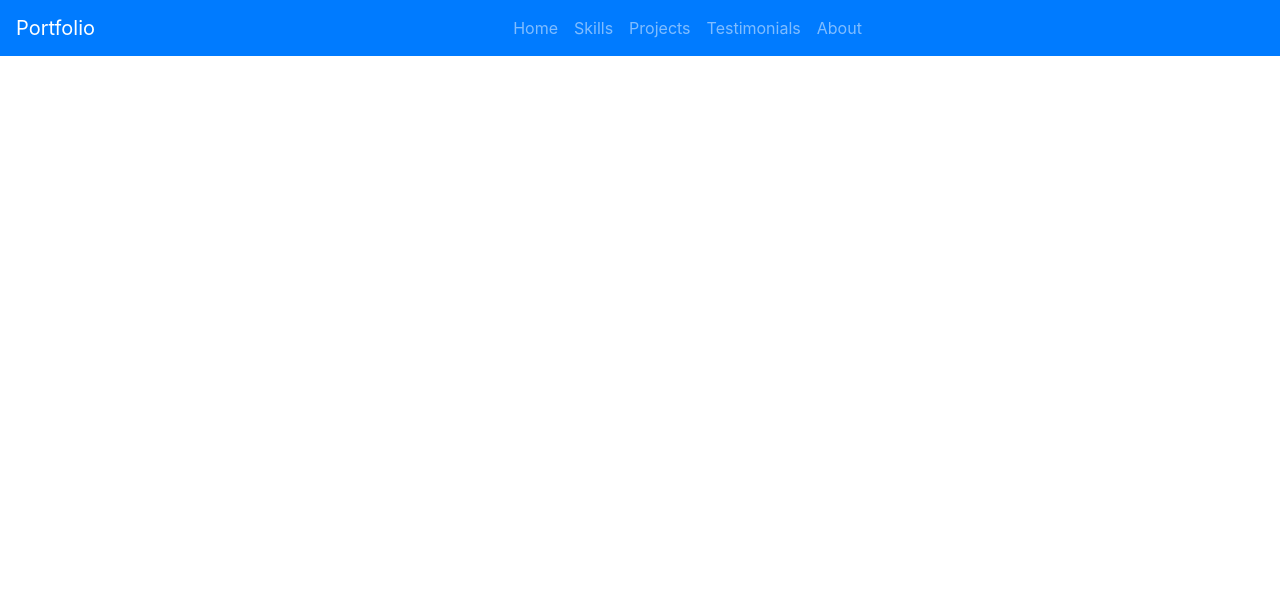
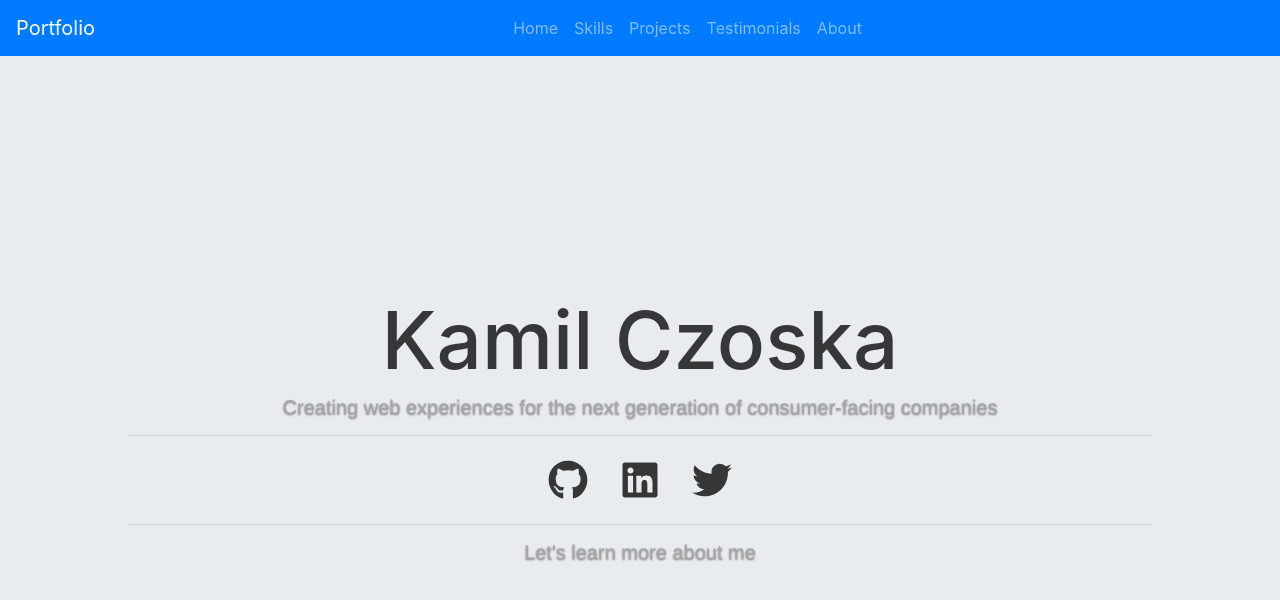
Before and after one commit to kamilDevguru/react-portfolio, a React app: page / in a window 1280 px wide. Shown: the top 600 px of the page. Built offline with nearby package versions, Linux system fonts and the light colour scheme.

Commit message:
Work on jumbotron

```diff
--- /dev/null
+++ b/src/App.css
@@ -0,0 +1,6 @@
+* {
+  box-sizing: border-box;
+  margin: 0;
+  color: hsla(204,12.449720506%,0%,0.77);
+  font-family: 'BlinkMacSystemFont','Segoe UI','Roboto','Oxygen','Ubuntu','Cantarell','Fira Sans','Droid Sans','Helvetica Neue',sans-serif;
+}
--- a/src/App.js
+++ b/src/App.js
@@ -1,12 +1,16 @@
 import React from 'react';
 
 import Header from './components/layout/Header'
+import HomeSection from './components/HomeSection';
+
+import './App.css';
 
 class App extends React.Component {
   render() {
     return (
       <>
         <Header />
+        <HomeSection />
       </>
     )
   }
--- /dev/null
+++ b/src/components/HomeSection.css
@@ -0,0 +1,44 @@
+.home-section {
+  position: relative;
+  height: calc(100vh - 56px);
+  min-height: 500px;
+  width: 100%;
+  background: #e9ecef;
+  text-align: center;
+  overflow: hidden;
+  display: flex;
+  align-items: center;
+}
+
+.jumbotron {
+  display: inline-block;
+  vertical-align: middle;
+  margin: 0 auto;
+  width: 85%;
+  padding-bottom: 30px;
+  text-align: center;
+  height: 50vh;
+}
+
+.jumbotron h1 {
+  font-size: 80px;
+}
+
+.jumbotron h3 {
+  font: 18px helvetica,serif;
+  font-size: 20px;
+  color: #a8a8a8;
+  margin: 0 auto;
+  width: 70%;
+  text-shadow: 0 1px 2px rgba(0,0,0,.5);
+}
+
+.jumbotron .social-container svg:hover {
+  fill: #11abb0;
+}
+
+.jumbotron .social-container a svg{
+  height: 40px;
+  width: 40px;
+  transition: 1s;
+}
--- /dev/null
+++ b/src/components/HomeSection.js
@@ -0,0 +1,40 @@
+import React from 'react';
+import { Jumbotron, Nav } from 'react-bootstrap';
+
+import './HomeSection.css';
+
+class HomeSection extends React.Component {
+  render() {
+    return (
+      <div class="home-section" id="home">
+        <Jumbotron>
+          <h1>Kamil Czoska</h1>
+          <h3>
+            Creating web experiences for the next generation of consumer-facing companies
+          </h3>
+          <hr />
+          <Nav className="justify-content-center social-container">
+            <Nav.Link href="https://github.com/kamilDevguru" target="_blank">
+              <svg stroke="currentColor" fill="currentColor" stroke-width="0" viewBox="0 0 496 512" height="1em" width="1em" data-reactid="26">
+                <path d="M165.9 397.4c0 2-2.3 3.6-5.2 3.6-3.3.3-5.6-1.3-5.6-3.6 0-2 2.3-3.6 5.2-3.6 3-.3 5.6 1.3 5.6 3.6zm-31.1-4.5c-.7 2 1.3 4.3 4.3 4.9 2.6 1 5.6 0 6.2-2s-1.3-4.3-4.3-5.2c-2.6-.7-5.5.3-6.2 2.3zm44.2-1.7c-2.9.7-4.9 2.6-4.6 4.9.3 2 2.9 3.3 5.9 2.6 2.9-.7 4.9-2.6 4.6-4.6-.3-1.9-3-3.2-5.9-2.9zM244.8 8C106.1 8 0 113.3 0 252c0 110.9 69.8 205.8 169.5 239.2 12.8 2.3 17.3-5.6 17.3-12.1 0-6.2-.3-40.4-.3-61.4 0 0-70 15-84.7-29.8 0 0-11.4-29.1-27.8-36.6 0 0-22.9-15.7 1.6-15.4 0 0 24.9 2 38.6 25.8 21.9 38.6 58.6 27.5 72.9 20.9 2.3-16 8.8-27.1 16-33.7-55.9-6.2-112.3-14.3-112.3-110.5 0-27.5 7.6-41.3 23.6-58.9-2.6-6.5-11.1-33.3 2.6-67.9 20.9-6.5 69 27 69 27 20-5.6 41.5-8.5 62.8-8.5s42.8 2.9 62.8 8.5c0 0 48.1-33.6 69-27 13.7 34.7 5.2 61.4 2.6 67.9 16 17.7 25.8 31.5 25.8 58.9 0 96.5-58.9 104.2-114.8 110.5 9.2 7.9 17 22.9 17 46.4 0 33.7-.3 75.4-.3 83.6 0 6.5 4.6 14.4 17.3 12.1C428.2 457.8 496 362.9 496 252 496 113.3 383.5 8 244.8 8zM97.2 352.9c-1.3 1-1 3.3.7 5.2 1.6 1.6 3.9 2.3 5.2 1 1.3-1 1-3.3-.7-5.2-1.6-1.6-3.9-2.3-5.2-1zm-10.8-8.1c-.7 1.3.3 2.9 2.3 3.9 1.6 1 3.6.7 4.3-.7.7-1.3-.3-2.9-2.3-3.9-2-.6-3.6-.3-4.3.7zm32.4 35.6c-1.6 1.3-1 4.3 1.3 6.2 2.3 2.3 5.2 2.6 6.5 1 1.3-1.3.7-4.3-1.3-6.2-2.2-2.3-5.2-2.6-6.5-1zm-11.4-14.7c-1.6 1-1.6 3.6 0 5.9 1.6 2.3 4.3 3.3 5.6 2.3 1.6-1.3 1.6-3.9 0-6.2-1.4-2.3-4-3.3-5.6-2z" data-reactid="27">
+                </path>
+              </svg>
+            </Nav.Link>
+            <Nav.Link href="https://www.linkedin.com/" target="_blank">
+              <svg stroke="currentColor" fill="currentColor" stroke-width="0" viewBox="0 0 448 512" height="1em" width="1em" data-reactid="30"><path d="M416 32H31.9C14.3 32 0 46.5 0 64.3v383.4C0 465.5 14.3 480 31.9 480H416c17.6 0 32-14.5 32-32.3V64.3c0-17.8-14.4-32.3-32-32.3zM135.4 416H69V202.2h66.5V416zm-33.2-243c-21.3 0-38.5-17.3-38.5-38.5S80.9 96 102.2 96c21.2 0 38.5 17.3 38.5 38.5 0 21.3-17.2 38.5-38.5 38.5zm282.1 243h-66.4V312c0-24.8-.5-56.7-34.5-56.7-34.6 0-39.9 27-39.9 54.9V416h-66.4V202.2h63.7v29.2h.9c8.9-16.8 30.6-34.5 62.9-34.5 67.2 0 79.7 44.3 79.7 101.9V416z" data-reactid="31"></path></svg>
+            </Nav.Link>
+            <Nav.Link href="https://twitter.com/KonusDan" target="_blank">
+              <svg stroke="currentColor" fill="currentColor" stroke-width="0" viewBox="0 0 512 512" height="1em" width="1em" data-reactid="34"><path d="M459.37 151.716c.325 4.548.325 9.097.325 13.645 0 138.72-105.583 298.558-298.558 298.558-59.452 0-114.68-17.219-161.137-47.106 8.447.974 16.568 1.299 25.34 1.299 49.055 0 94.213-16.568 130.274-44.832-46.132-.975-84.792-31.188-98.112-72.772 6.498.974 12.995 1.624 19.818 1.624 9.421 0 18.843-1.3 27.614-3.573-48.081-9.747-84.143-51.98-84.143-102.985v-1.299c13.969 7.797 30.214 12.67 47.431 13.319-28.264-18.843-46.781-51.005-46.781-87.391 0-19.492 5.197-37.36 14.294-52.954 51.655 63.675 129.3 105.258 216.365 109.807-1.624-7.797-2.599-15.918-2.599-24.04 0-57.828 46.782-104.934 104.934-104.934 30.213 0 57.502 12.67 76.67 33.137 23.715-4.548 46.456-13.32 66.599-25.34-7.798 24.366-24.366 44.833-46.132 57.827 21.117-2.273 41.584-8.122 60.426-16.243-14.292 20.791-32.161 39.308-52.628 54.253z" data-reactid="35"></path></svg>
+            </Nav.Link>
+          </Nav>
+          <hr />
+          <h3>
+            Let's learn more about me
+          </h3>
+        </Jumbotron>
+      </div>
+    )
+  }
+}
+
+export default HomeSection;
--- a/src/components/layout/Header.js
+++ b/src/components/layout/Header.js
@@ -10,10 +10,10 @@ class Header extends React.Component {
         <Navbar.Brand href="#home">Portfolio</Navbar.Brand>
         <Nav className="justify-content-center header">
           <Nav.Link href="#home">Home</Nav.Link>
-          <Nav.Link href="#features">Skills</Nav.Link>
-          <Nav.Link href="#pricing">Projects</Nav.Link>
-          <Nav.Link href="#pricing">Testimonials</Nav.Link>
-          <Nav.Link href="#pricing">About</Nav.Link>
+          <Nav.Link href="#skills">Skills</Nav.Link>
+          <Nav.Link href="#projects">Projects</Nav.Link>
+          <Nav.Link href="#testimonials">Testimonials</Nav.Link>
+          <Nav.Link href="#about">About</Nav.Link>
         </Nav>
       </Navbar>
     );
```
